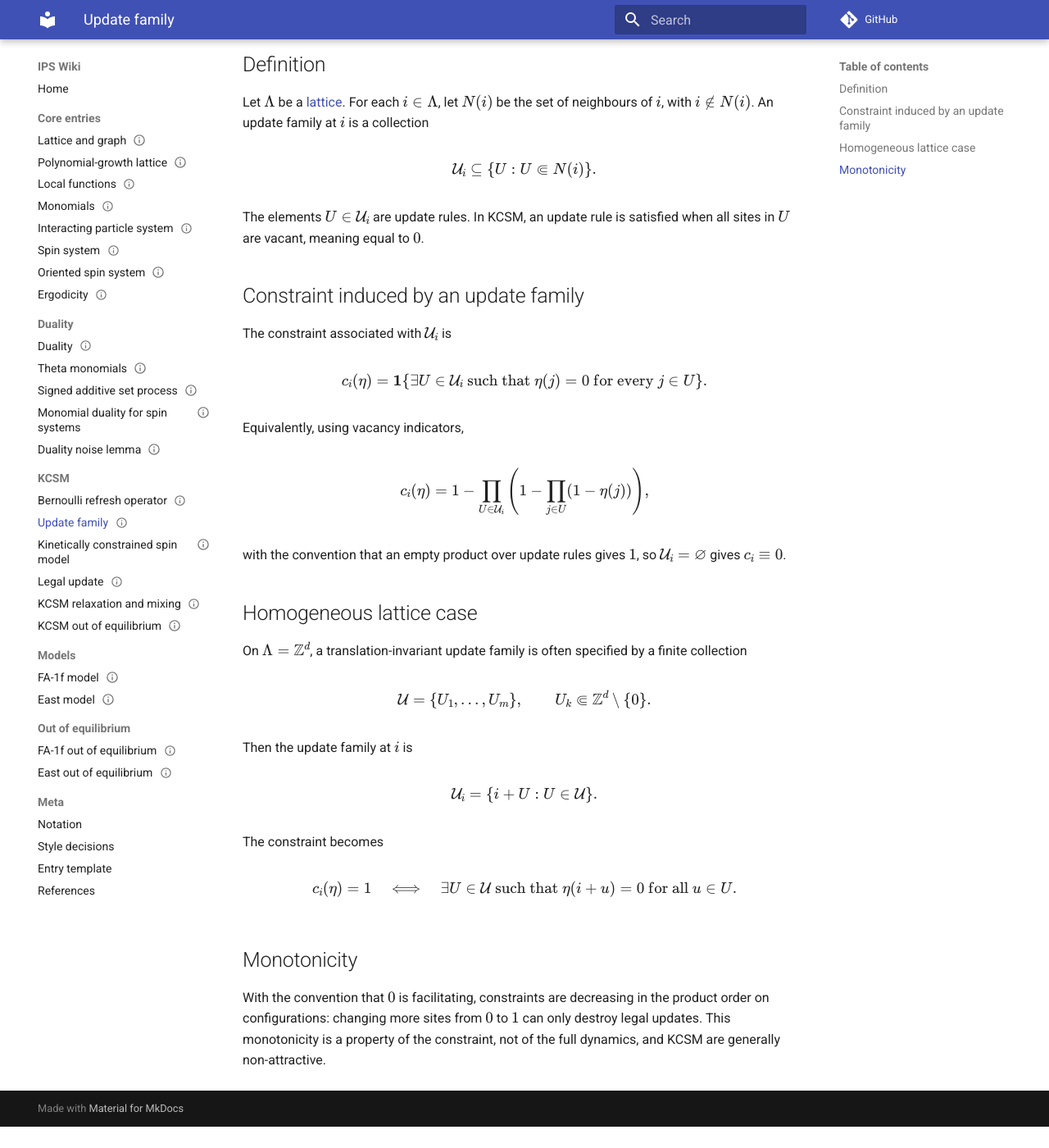
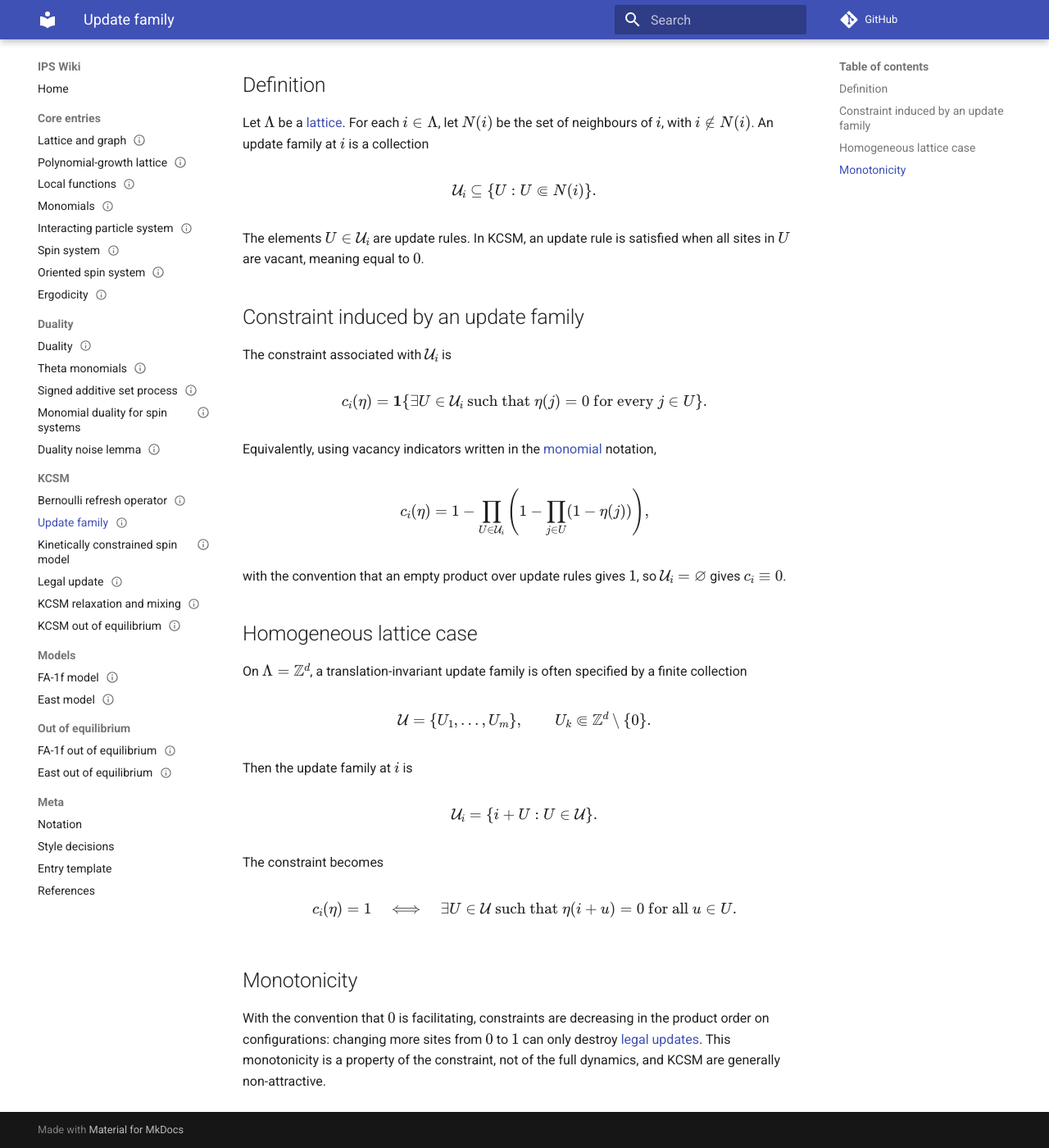
Before and after one commit to maciejgluchowski86-beep/ips-wiki, an MkDocs documentation site: the page built from docs/entries/update-family.md, in a window 1280 px wide and 1400 px high, scrolled down 210 px. Shown: the whole window at 82% size. Built offline with MkDocs 1.6.1 and Material for MkDocs 9.7.7, drawn with Linux system fonts in a browser that asks for light colours; comment, search, counter and statistics services are not loaded; before the commit the page ends 1584 px from its top, so only the background shows below that.

Commit message:
Improve update family entry links

```diff
--- a/docs/entries/update-family.md
+++ b/docs/entries/update-family.md
@@ -9,7 +9,7 @@ tags:
 
 # Update family
 
-An update family specifies which local vacancy patterns allow a constrained refresh. It is the combinatorial input for a [kinetically constrained spin model](kinetically-constrained-spin-model.md).
+An update family specifies which local vacancy patterns allow a constrained refresh. It is the combinatorial input for a [kinetically constrained spin model](kinetically-constrained-spin-model.md), including the [FA-1f model](fa-1f-model.md) and the [East model](east-model.md).
 
 ## Definition
 
@@ -31,7 +31,7 @@ c_i(\eta)
 \ind\{\exists U\in\mathcal U_i\text{ such that }\eta(j)=0\text{ for every }j\in U\}.
 $$
 
-Equivalently, using vacancy indicators,
+Equivalently, using vacancy indicators written in the [monomial](monomials.md) notation,
 
 $$
 c_i(\eta)
@@ -68,4 +68,4 @@ $$
 
 ## Monotonicity
 
-With the convention that \(0\) is facilitating, constraints are decreasing in the product order on configurations: changing more sites from \(0\) to \(1\) can only destroy legal updates. This monotonicity is a property of the constraint, not of the full dynamics, and KCSM are generally non-attractive.
+With the convention that \(0\) is facilitating, constraints are decreasing in the product order on configurations: changing more sites from \(0\) to \(1\) can only destroy [legal updates](legal-update.md). This monotonicity is a property of the constraint, not of the full dynamics, and KCSM are generally non-attractive.
```
